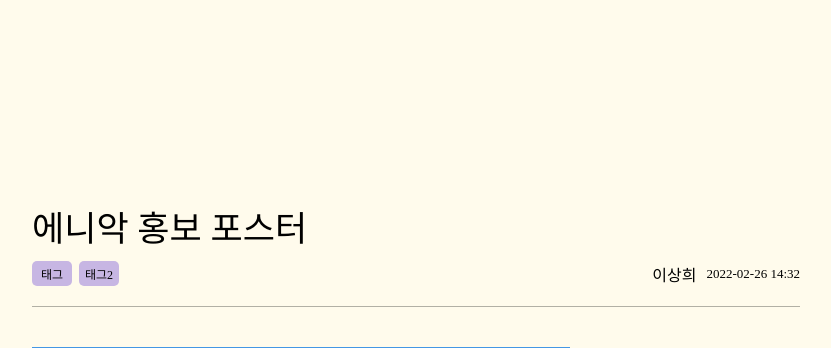
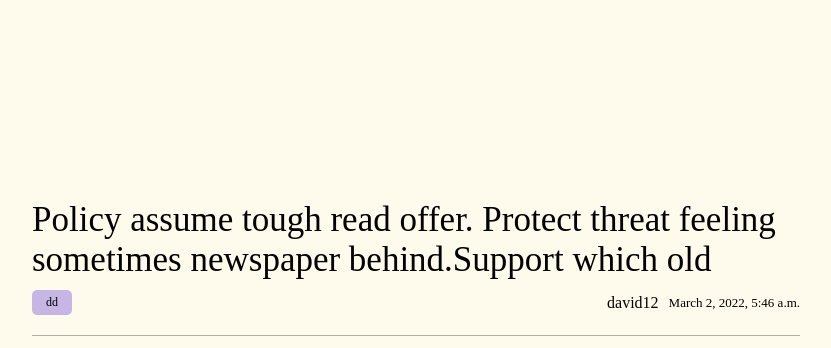
Before and after one commit to sanghee01/eniac-website, a Django app: page /notice/11 in a window 1280 px wide. Shown: the top 348 px of the page, without its empty margins (224-1055 px from the left). Run offline with Django 3.2, Linux system fonts and the light colour scheme; data comes from the database, SQL or seed files in the repository.

Commit message:
[Feat]detail오류수정

```diff
--- a/templates/notices/notice_detail.html
+++ b/templates/notices/notice_detail.html
@@ -2,32 +2,26 @@
     <link rel="stylesheet" href="../../static/css/notices/notice-detail.css" />
     <link rel="stylesheet" href="../../static/css/components/status-bar.css" />
 </head>
+
 <body id="notice-detail-page">
     <main class="notice-detail">
-    <div class="notice-detail__title">에니악 홍보 포스터</div>
+        <div class="notice-detail__title">{{notice.title}}</div>
         <div class="notice-detail__info">
+            {% for tag in notice.tag.all %}
             <div class="notice__tags">
                 <div class="notice__tag">
-                <div>태그</div>
-            </div>
-            <div class="notice__tag">
-                <div>태그2</div>
+                    <div>{{tag}}</div>
                 </div>
             </div>
+            {% endfor %}
             <div class="info__right">
-            <div class="notice-detail__user">이상희</div>
-            <div class="notice-detail__update">2022-02-26 14:32</div>
+                <div class="notice-detail__user">{{notice.user}}</div>
+                <div class="notice-detail__update">{{notice.updated}}</div>
             </div>
         </div>
         <div class="notice-detail__content">
-
-      <img src="../../static/img/IMG_1454.png" alt="" />
-      <div class="notice-detail__text">
-          2022학년도 에니악 홍보 포스터입니다. 많은 관심과 홍보 부탁드립니다.</br>
-          올해 에니악 활동은 4월 초부터 시작할 예정입니다. 활동 못하시는 분은 개인적으로 연락 부탁드립니다.
+            <img src="{{notice.get_photo_url}}" alt="" />
+            <div class="notice-detail__text">{{notice.desc}}</div>
         </div>
-    </div>
-
-
     </main>
 </body>
```
Also changed, not shown: notices/views.py (line endings or trailing spaces). Lines whose indentation alone changed are shown as unchanged.
